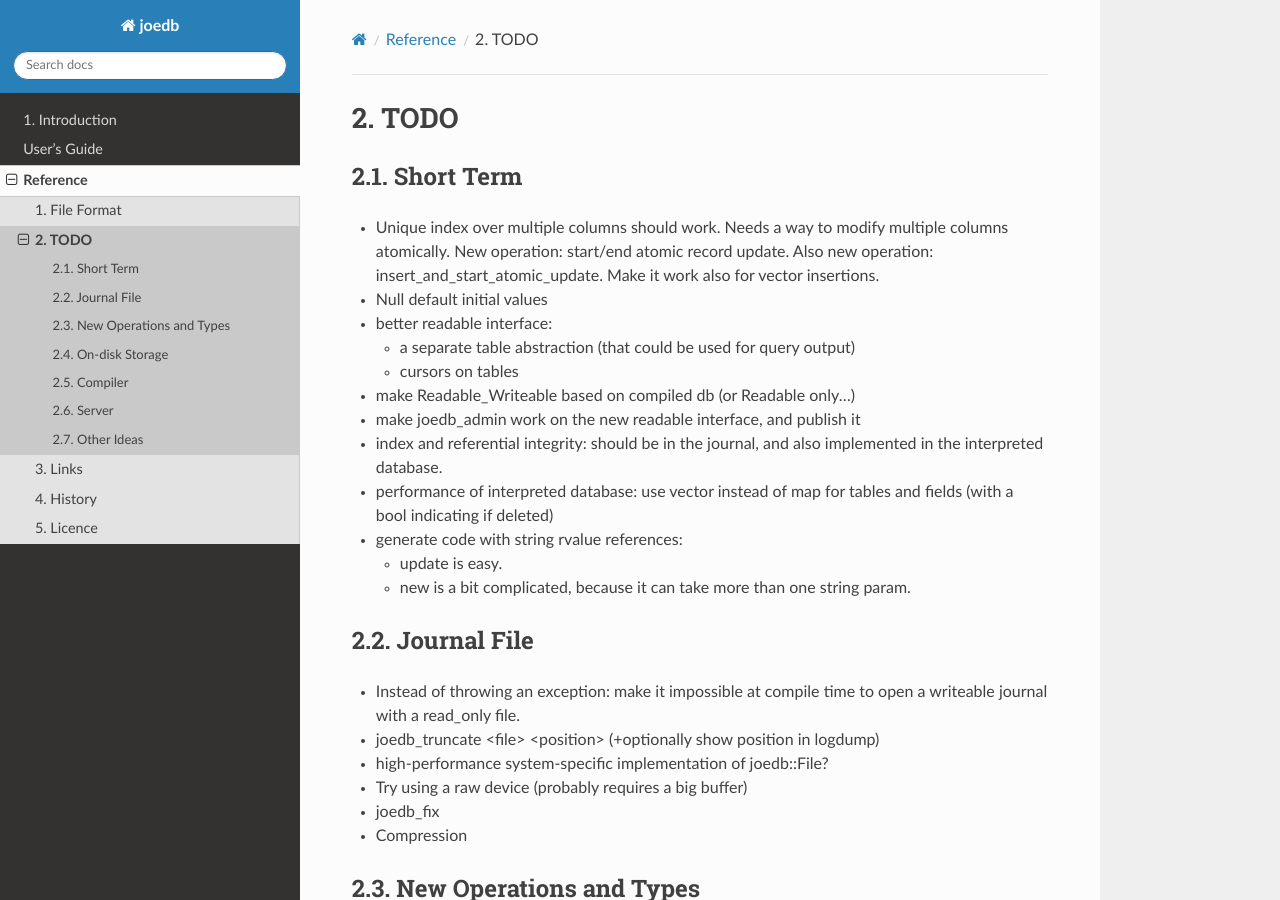
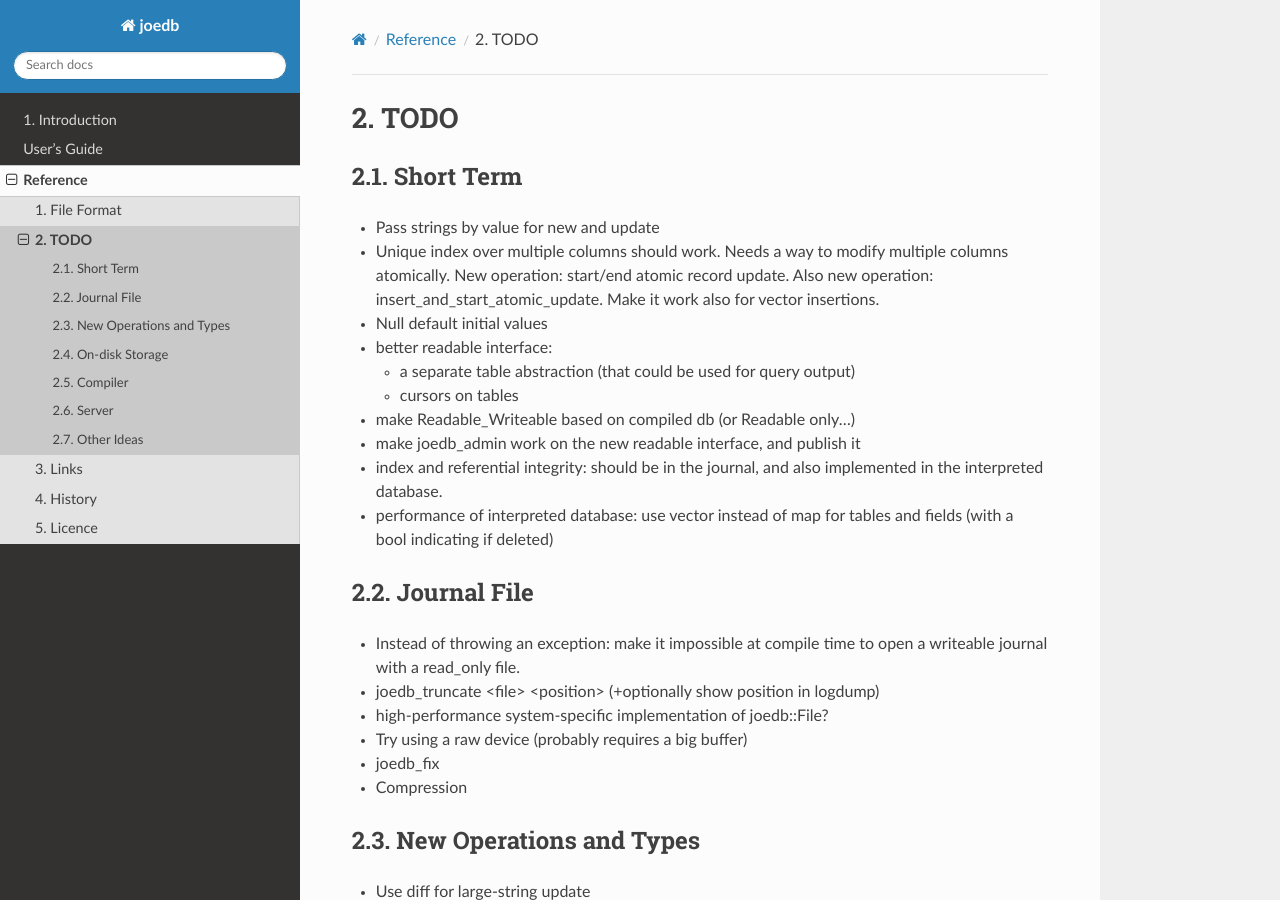
Before and after one commit to Remi-Coulom/joedb, a Sphinx documentation site: the page built from doc/source/todo.rst, in a window 1280 px wide and 900 px high. Built offline with Sphinx 7.4.7 and the Read the Docs theme 2.0.0, drawn with Linux system fonts in a browser that asks for light colours; formulas are drawn with MathJax 3.

Commit message:
passing strings by value is better than rvalue references

```diff
--- a/doc/source/todo.rst
+++ b/doc/source/todo.rst
@@ -3,6 +3,8 @@ TODO
 
 Short Term
 ----------
+
+- Pass strings by value for new and update
 
 - Unique index over multiple columns should work. Needs a way to modify multiple columns atomically. New operation: start/end atomic record update. Also new operation: insert_and_start_atomic_update. Make it work also for vector insertions.
 - Null default initial values
@@ -15,11 +17,6 @@ Short Term
 - make joedb_admin work on the new readable interface, and publish it
 - index and referential integrity: should be in the journal, and also implemented in the interpreted database.
 - performance of interpreted database: use vector instead of map for tables and fields (with a bool indicating if deleted)
-
-- generate code with string rvalue references:
-
-  - update is easy.
-  - new is a bit complicated, because it can take more than one string param.
 
 Journal File
 ------------
```
